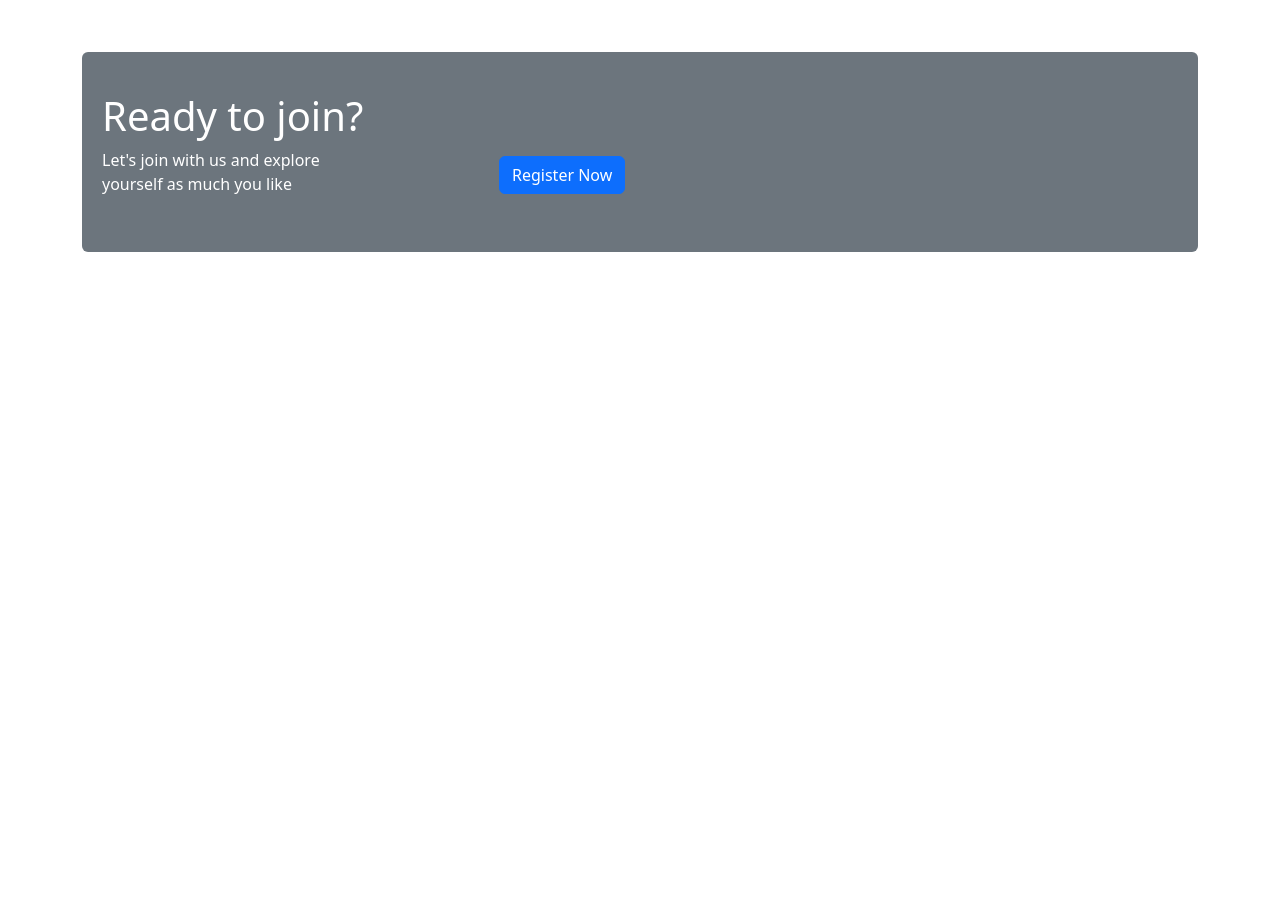
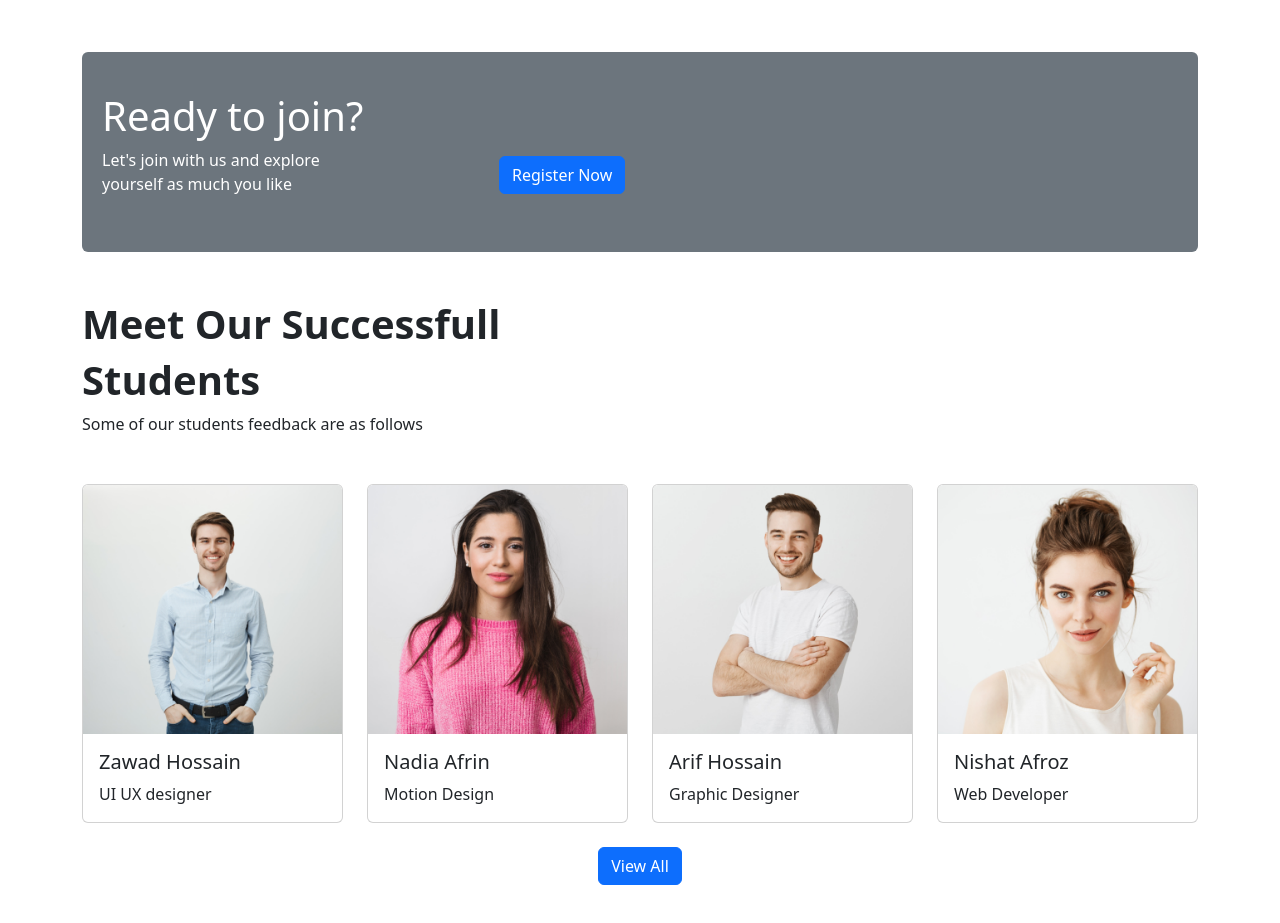
Before and after one commit to ferdouszitu/my-third-assignment, a plain HTML site: page index.html in a window 1280 px wide. Shown: the part 1775-2698 px from the top of the page. Before the commit the page ends 2075 px from the top, so only its background shows below. Drawn offline with nearby package versions, Linux system fonts and the light colour scheme.

Commit message:
student part  added

```diff
--- a/index.html
+++ b/index.html
@@ -250,3 +250,56 @@
             </div>
         </section>
         <!----- Modal end  ------>
+        <!------- Our successfull students  ------->
+
+        <section class="container my-5">
+            <div class="my-5">
+
+                <h1 class="fw-bolder">Meet Our Successfull </h1>
+                <h1 class="fw-bolder">Students</h1>
+                <p>Some of our students feedback are as follows</p>
+
+            </div>
+
+            <div class="row g-4">
+                <div class="col-sm-12 clo-md-6 col-lg-3">
+                    <div class="card">
+                        <img src="images/student/student-1.png" class="card-img-top" alt="...">
+                        <div class="card-body">
+                            <h5 class="card-title">Zawad Hossain</h5>
+                            <p class="card-text">UI UX designer</p>
+                        </div>
+                    </div>
+                </div>
+                <div class="col-sm-12 clo-md-6 col-lg-3">
+                    <div class="card">
+                        <img src="images/student/student-2.png" class="card-img-top" alt="...">
+                        <div class="card-body">
+                            <h5 class="card-title">Nadia Afrin</h5>
+                            <p class="card-text">Motion Design</p>
+                        </div>
+                    </div>
+                </div>
+                <div class="col-sm-12 clo-md-6 col-lg-3">
+                    <div class="card">
+                        <img src="images/student/student-3.png" class="card-img-top" alt="...">
+                        <div class="card-body">
+                            <h5 class="card-title">Arif Hossain</h5>
+                            <p class="card-text">Graphic Designer</p>
+                        </div>
+                    </div>
+                </div>
+                <div class="col-sm-12 clo-md-6 col-lg-3">
+                    <div class="card">
+                        <img src="images/student/student-4.png" class="card-img-top" alt="...">
+                        <div class="card-body">
+                            <h5 class="card-title">Nishat Afroz</h5>
+                            <p class="card-text">Web Developer</p>
+                        </div>
+                    </div>
+                </div>
+                <div class="d-flex justify-content-center "><input type="button" value="View All"
+                        class="btn btn-primary text-white"></div>
+            </div>
+        </section>
+        <!-- Our successful student end  -->
```
